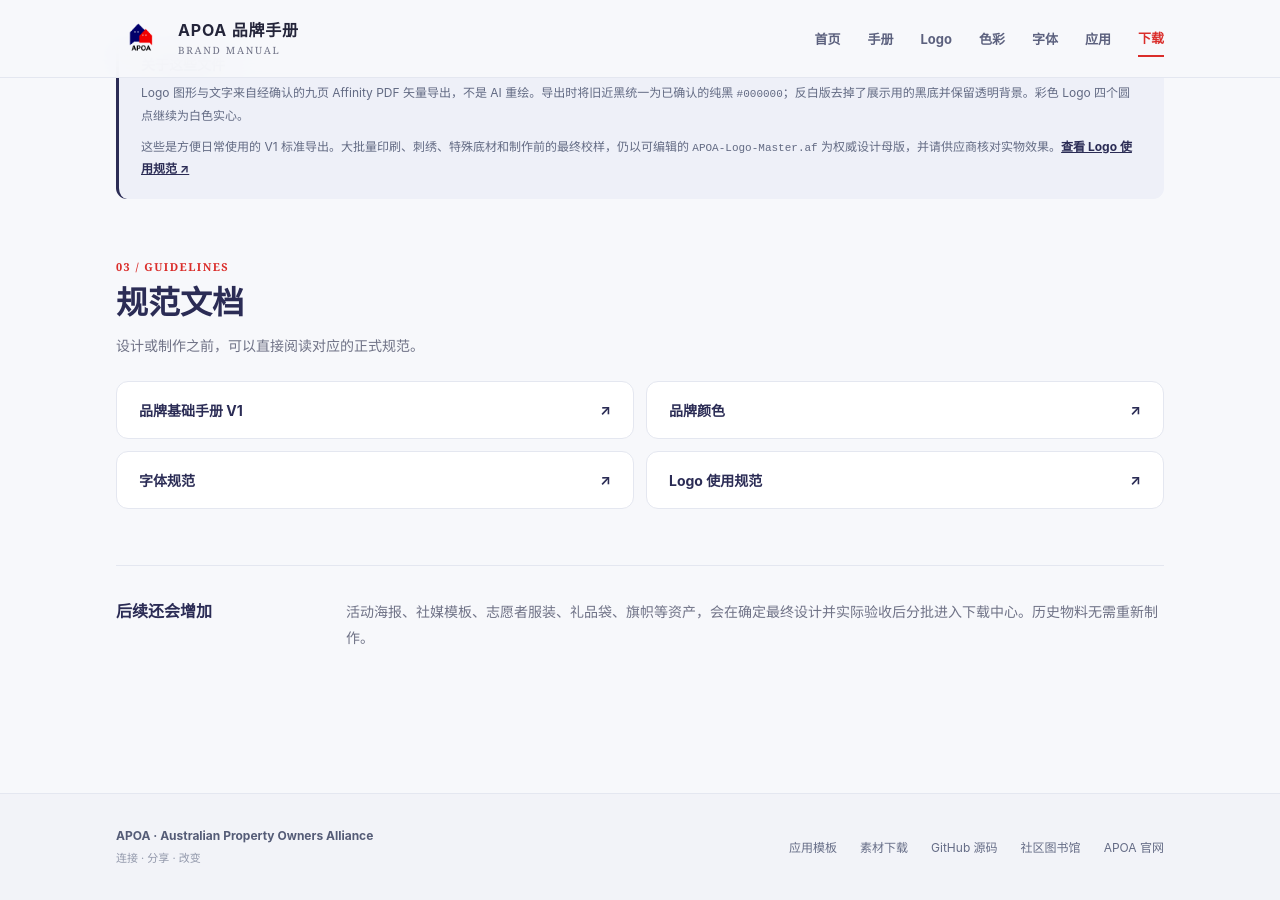
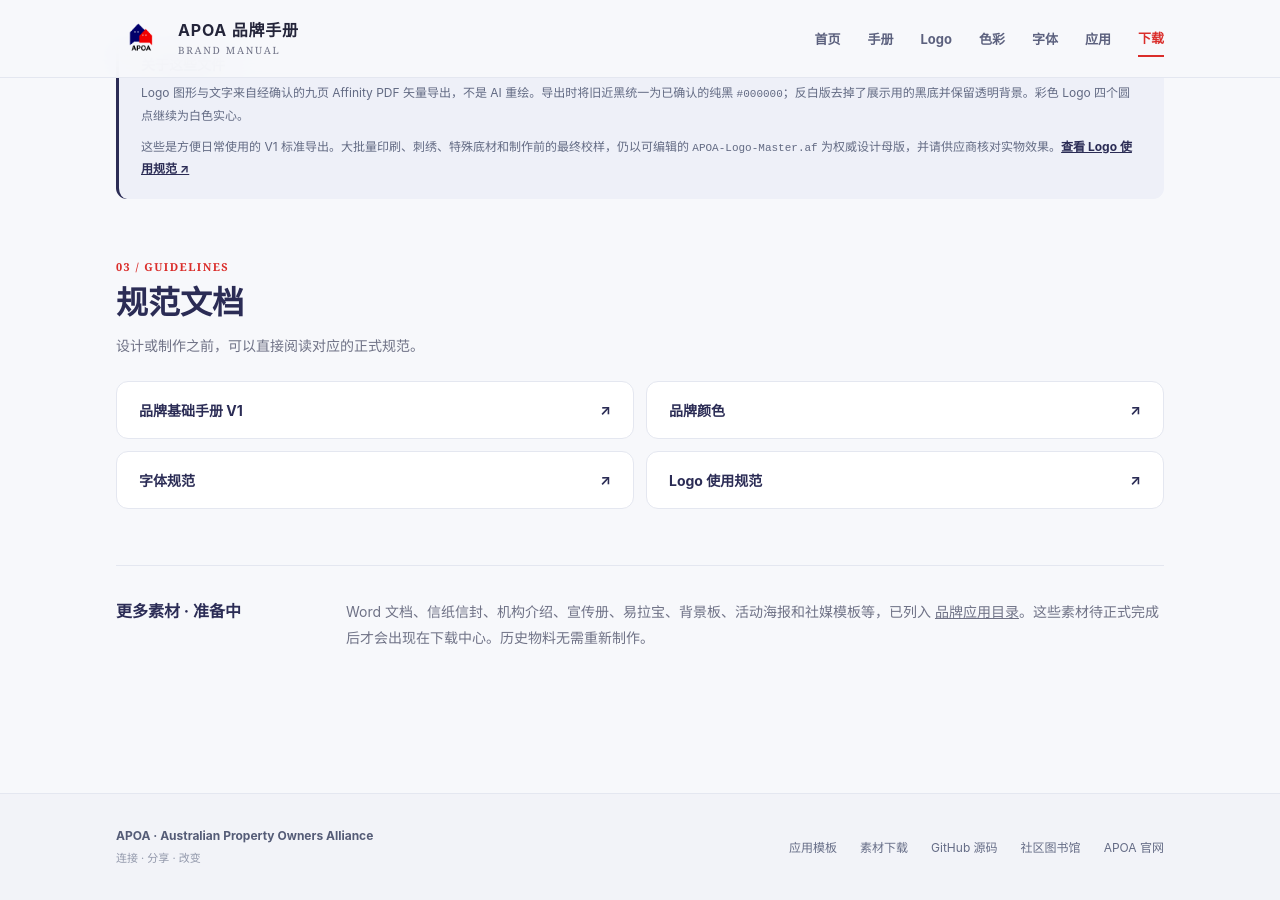
Before and after one commit to apoa-org/brand-and-design, a Jekyll site: the page built from downloads.md, in a window 1280 px wide and 900 px high, scrolled down 2189 px. Built offline with Jekyll 4.4.1, drawn with Linux system fonts in a browser that asks for light colours.

Commit message:
site(brand): connect downloads to applications backlog

```diff
--- a/downloads.md
+++ b/downloads.md
@@ -62,6 +62,6 @@
   </div>
 </section>
 <section class="note-strip" aria-label="后续扩展说明">
-  <strong>后续还会增加</strong>
-  <p>活动海报、社媒模板、志愿者服装、礼品袋、旗帜等资产，会在确定最终设计并实际验收后分批进入下载中心。历史物料无需重新制作。</p>
+  <strong>更多素材 · 准备中</strong>
+  <p>Word 文档、信纸信封、机构介绍、宣传册、易拉宝、背景板、活动海报和社媒模板等，已列入 <a href="{{ '/applications/' | relative_url }}">品牌应用目录</a>。这些素材待正式完成后才会出现在下载中心。历史物料无需重新制作。</p>
 </section>
```
